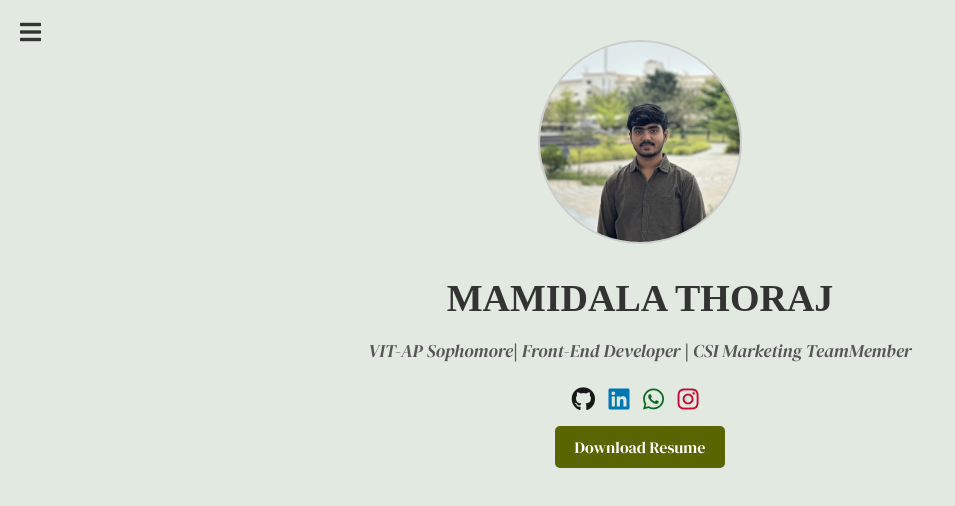
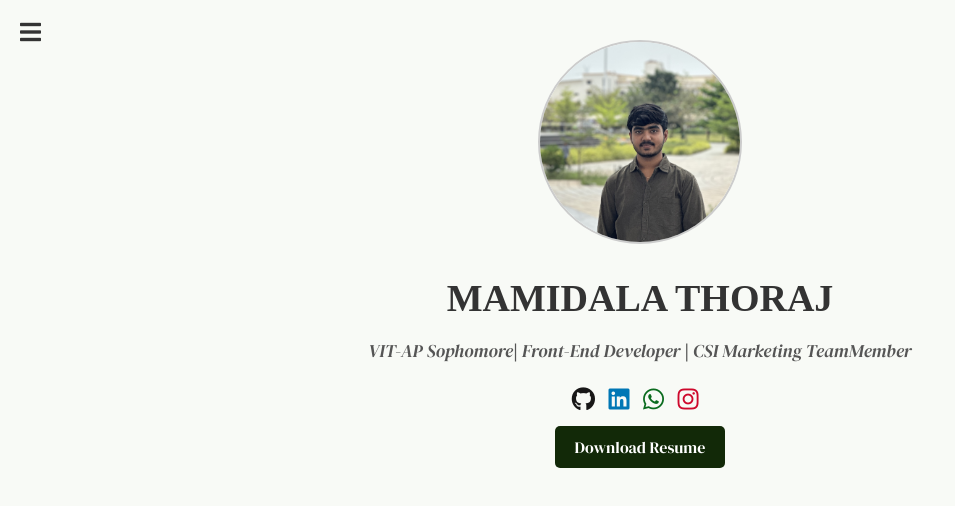
Before and after one commit to ThorajM/thoraj_portfolio, a plain HTML site: page index.html in a window 1280 px wide. Shown: the whole page, without its empty margins (0-955 px from the left). Drawn offline with Linux system fonts and the light colour scheme.

Commit message:
index.css

```diff
--- a/index.css
+++ b/index.css
@@ -1,6 +1,6 @@
 body {
     font-family: 'DM Serif Display', serif;
-    background-color: #e1e9e0;
+    background-color: #f8faf6;
     color: #333;
     margin: 0;
     padding: 0;
@@ -159,7 +159,7 @@ body {
 }
 
 .options .btn-primary {
-    background-color: #596500;
+    background-color: #122908;
     border-color: #E4E4D0;
     color: #fff;
     padding: 10px 20px;
```
